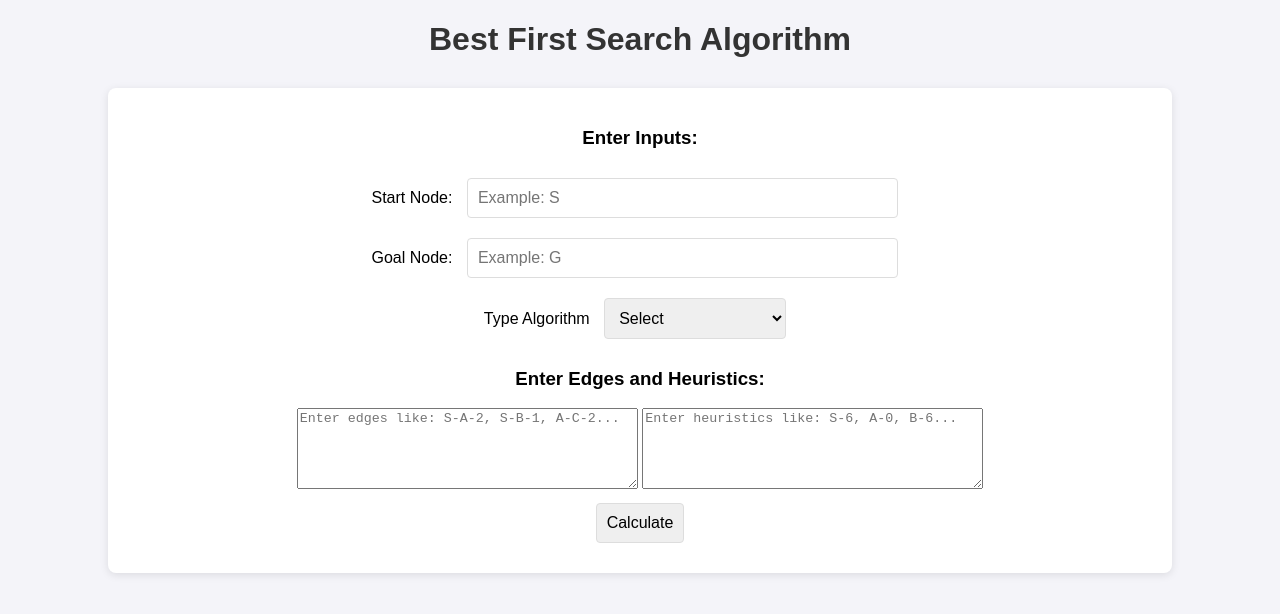
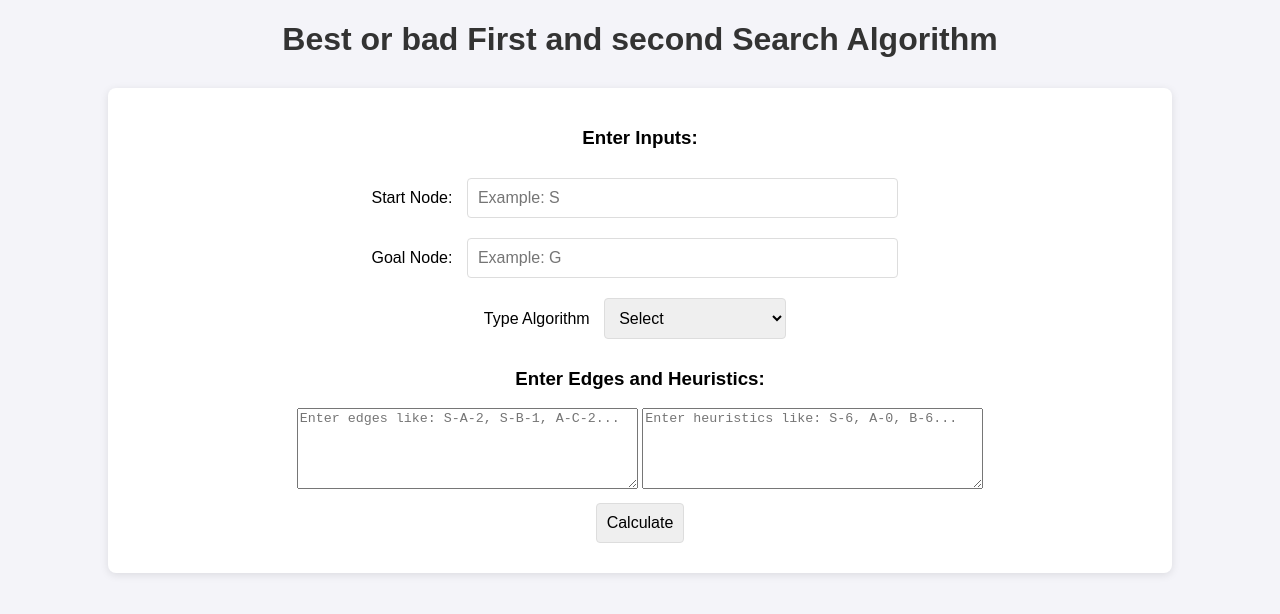
Before and after one commit to ghadafawzy/Git_Task, a plain HTML site: page Best-first.html in a window 1280 px wide. Drawn offline with Linux system fonts and the light colour scheme.

Commit message:
Update Best-first.html
committing from anthor feature

```diff
--- a/Best-first.html
+++ b/Best-first.html
@@ -58,7 +58,7 @@
     </style>
   </head>
   <body>
-    <h1>Best First Search Algorithm</h1>
+    <h1>Best or bad First and second Search Algorithm</h1>
 
     <div class="container">
       <h3>Enter Inputs:</h3>
```
